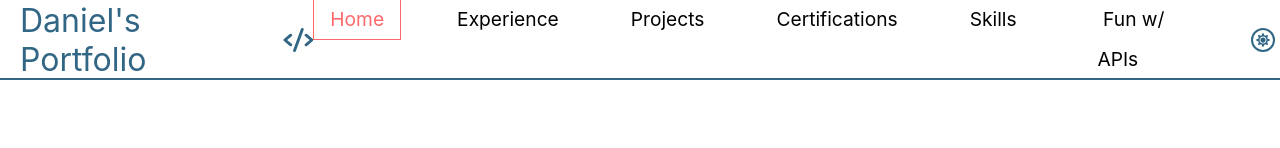
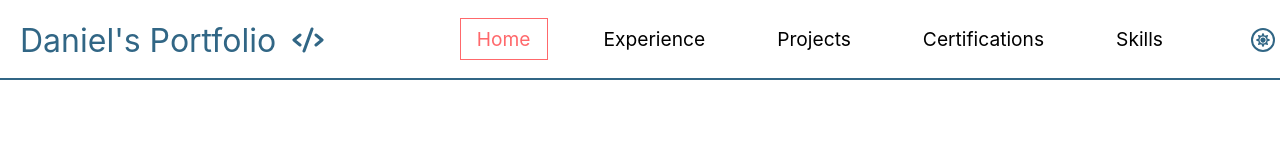
Before and after one commit to DanielChoy17/personal-portfolio, a React (Create React App) app: page / in a window 1280 px wide. Shown: the top 148 px of the page. Built offline with nearby package versions, Linux system fonts and the light colour scheme; grey boxes are pictures that could not be loaded.

Commit message:
Took out fun with APIs screen

```diff
--- a/src/App.js
+++ b/src/App.js
@@ -6,7 +6,7 @@ import { Experience } from "./screens/Experience";
 import { Projects } from "./screens/Projects";
 import { Certifications } from './screens/Certifications';
 import { Skills } from './screens/Skills';
-import { APIs } from './screens/APIs';
+// import { APIs } from './screens/APIs';
 import { DarkModeProvider } from "./context/DarkModeContext";
 
 function App() {
@@ -20,7 +20,7 @@ function App() {
           <Route path="/projects" element={<Projects/>}/>
           <Route path="/certifications" element={<Certifications/>}/>
           <Route path="/skills" element={<Skills/>}/>
-          <Route path="/funwithapis" element={<APIs/>}/>
+          {/* <Route path="/funwithapis" element={<APIs/>}/> */}
         </Routes>
       </DarkModeProvider>
     </>
--- a/src/components/navbar/NavBar.js
+++ b/src/components/navbar/NavBar.js
@@ -83,7 +83,7 @@ function NavBar() {
               </NavLink>
             </li>
 
-            <li className={isDarkMode ? 'dark-nav-item' : 'nav-item'}>
+            {/* <li className={isDarkMode ? 'dark-nav-item' : 'nav-item'}>
               <NavLink
                 exact
                 to="/funwithapis"
@@ -93,7 +93,7 @@ function NavBar() {
               >
                 Fun w/ APIs
               </NavLink>
-            </li>
+            </li> */}
           </ul>
 
           <div className={isDarkMode ? 'dark-nav-icon' : 'nav-icon'} onClick={handleClick}>
```
